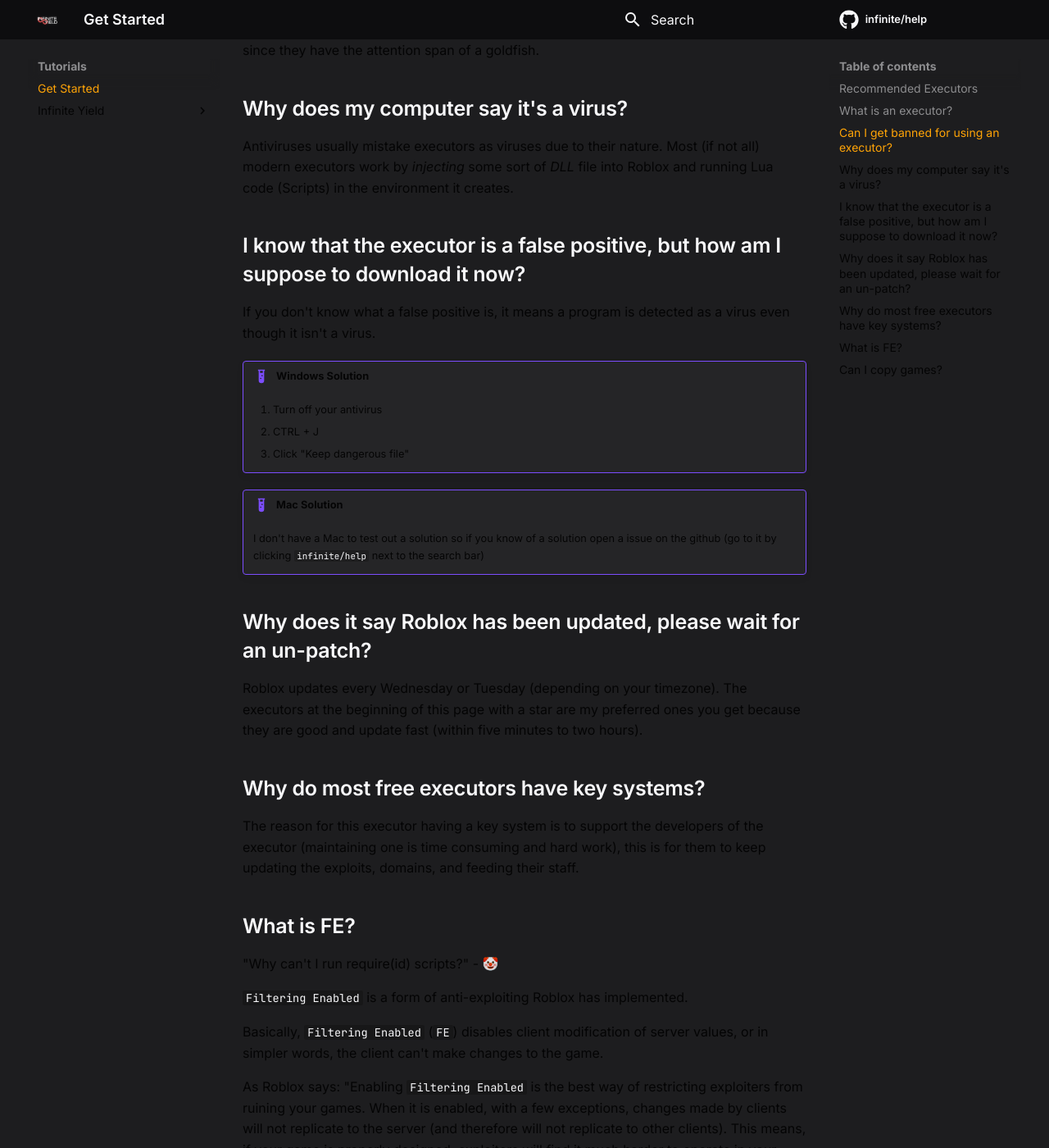
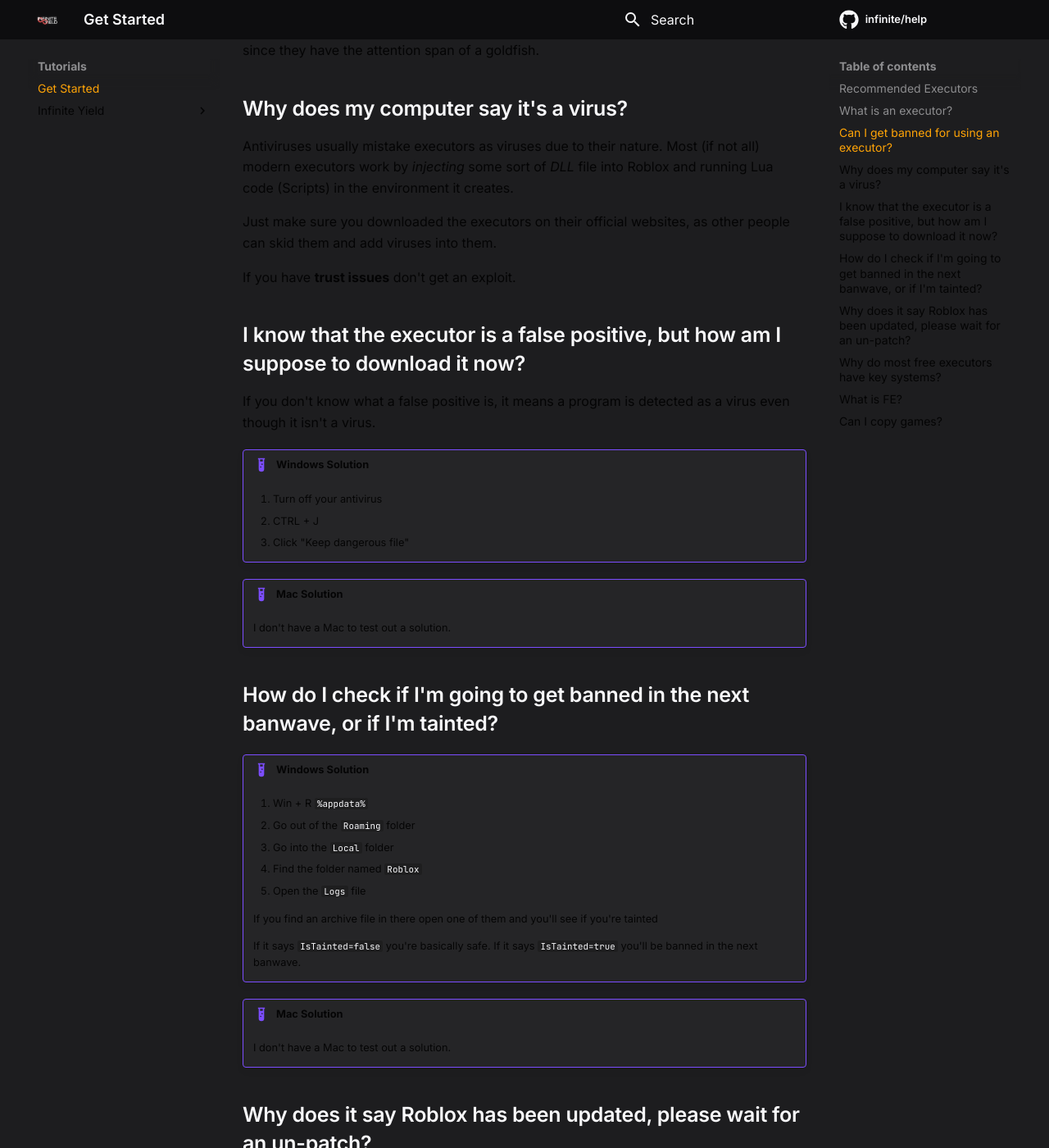
Before and after one commit to pamlib/iyt, an MkDocs documentation site: the page built from docs/tutorials/index.md, in a window 1280 px wide and 1400 px high, scrolled down 1133 px. Shown: the whole window at 82% size. Built offline with MkDocs 1.6.1 and Material for MkDocs 9.7.7, drawn with Linux system fonts in a browser that asks for light colours; comment, search, counter and statistics services are not loaded.

Commit message:
Update index.md

```diff
--- a/docs/tutorials/index.md
+++ b/docs/tutorials/index.md
@@ -36,6 +36,10 @@
 
 Antiviruses usually mistake executors as viruses due to their nature. Most (if not all) modern executors work by *injecting* some sort of *DLL* file into Roblox and running Lua code (Scripts) in the environment it creates.
 
+Just make sure you downloaded the executors on their official websites, as other people can skid them and add viruses into them.
+
+If you have **trust issues** don't get an exploit.
+
 ## I know that the executor is a false positive, but how am I suppose to download it now?
 
 If you don't know what a false positive is, it means a program is detected as a virus even though it isn't a virus.
@@ -46,7 +50,23 @@
 	3. Click "Keep dangerous file"
 
 !!! example "Mac Solution"
-	I don't have a Mac to test out a solution so if you know of a solution open a issue on the github (go to it by clicking `infinite/help` next to the search bar)
+	I don't have a Mac to test out a solution.
+
+## How do I check if I'm going to get banned in the next banwave, or if I'm tainted?
+
+!!! example "Windows Solution"
+	1. Win + R `%appdata%`
+	2. Go out of the `Roaming` folder
+	3. Go into the `Local` folder
+	4. Find the folder named `Roblox`
+	5. Open the `Logs` file
+
+	If you find an archive file in there open one of them and you'll see if you're tainted
+
+	If it says `IsTainted=false` you're basically safe. If it says `IsTainted=true` you'll be banned in the next banwave.
+
+!!! example "Mac Solution"
+	I don't have a Mac to test out a solution.
 
 ## Why does it say Roblox has been updated, please wait for an un-patch?
 
```
